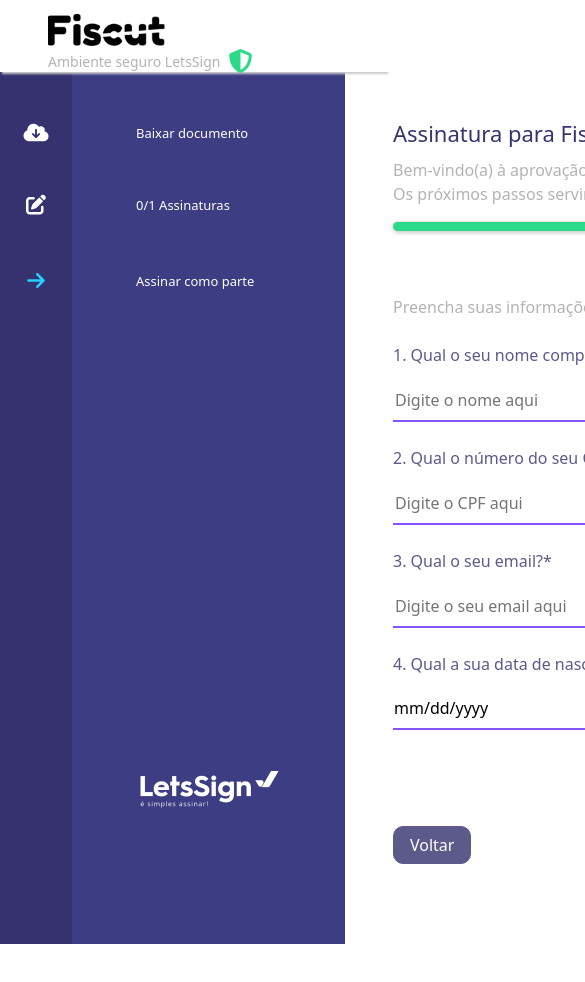
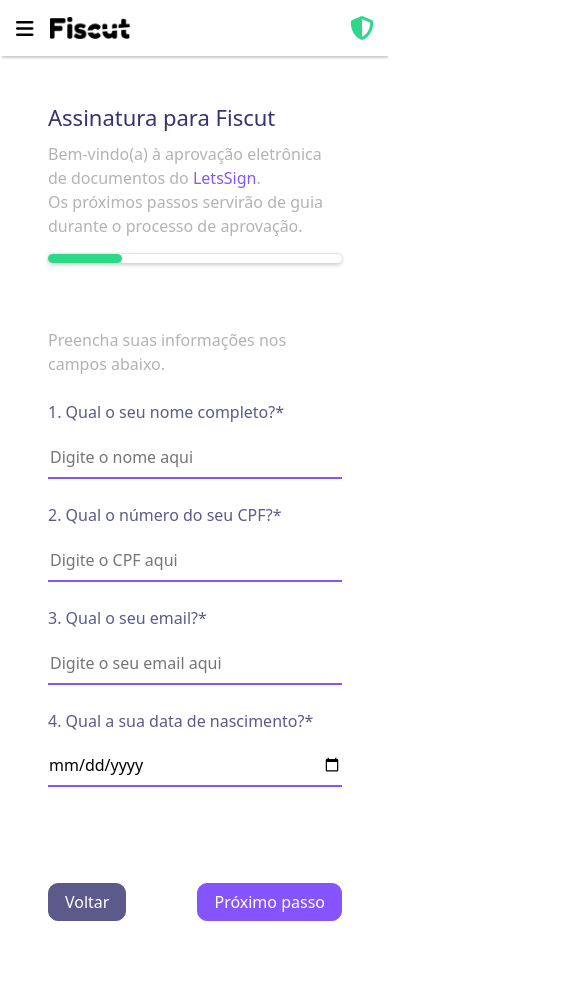
Before and after one commit to joaomelara/ChallengeLetsSign, a plain HTML site: page views/index.html in a window 390 px wide. Shown: the top 982 px of the page, 585 px wide, since content can reach past the window. Before the commit the page ends 944 px from the top, so only its background shows below. Drawn offline with nearby package versions, Linux system fonts and the light colour scheme.

Commit message:
beginning to make index responsive

```diff
--- a/assets/css/style.css
+++ b/assets/css/style.css
@@ -1,6 +1,11 @@
 .fiscutNav {
-    height: 72px;
     box-shadow: 0 4px 2px -2px #cbcbcb;
+    padding-left: 3rem !important;
+    padding-right: 3rem !important;
+}
+
+.mainContent{
+    width: 60%;
 }
 
 .genericIcon {
@@ -22,7 +27,7 @@
 }
 
 .secondaryColor {
-    background-color: #3D3D84;
+    background-color: #3D3D84 !important;
 }
 
 .fiscutNav span {
@@ -47,90 +52,107 @@
     font-weight: 500;
 }
 
-.titleLetsSign{
+.titleLetsSign {
     color: #353470;
     font-size: 22px;
     font-weight: 400;
 }
 
-.descriptionLetsSign{
+.descriptionLetsSign {
     margin-top: 12px;
     color: #b3b3b3
 }
 
-.attentionLetsSign{
+.attentionLetsSign {
     font-weight: 400;
     color: #5B5A8B;
 }
 
-.loading-bar{
+.loading-bar {
     height: 9px;
     background-color: #FFF;
     width: 100%;
     border-radius: 4.5px;
     box-shadow:
-    0 -1px 2px rgba(0, 0, 0, 0.1),
-    0 2px 4px rgba(0, 0, 0, 0.2);
+        0 -1px 2px rgba(0, 0, 0, 0.1),
+        0 2px 4px rgba(0, 0, 0, 0.2);
 }
 
-.loading-progress{
+.loading-progress {
     height: 100%;
     background-color: #2CD989;
     border-radius: 4.5px;
     width: 25%;
 }
 
-.loading-progress2{
+.loading-progress2 {
     height: 100%;
     background-color: #2CD989;
     border-radius: 4.5px;
     width: 50%;
 }
 
-.loading-progress3{
+.loading-progress3 {
     height: 100%;
     background-color: #2CD989;
     border-radius: 4.5px;
     width: 75%;
 }
 
-.token-main{
-    min-width: 100vh;
-}
-
-.emptySpace{
+.emptySpace {
     height: 2%;
     width: 10px;
 }
 
-.simpleInput{
+.simpleInput {
     width: 100%;
     border: 0px;
     border-bottom: 2px solid #8654FF;
 }
 
-.button-advance{
-    background-color: #8654FF!important ;
-    border-color: #8654FF!important;
+.button-advance {
+    background-color: #8654FF !important;
+    border-color: #8654FF !important;
     border-radius: 10px !important;
 
 }
 
-.button-back{
+.button-back {
     border-radius: 10px !important;
     background-color: #5B5A8B !important;
-    border-color: #5B5A8B!important;
+    border-color: #5B5A8B !important;
 
 }
 
-.authIcons{
+.authIcons {
     height: auto;
     max-height: 170px;
     width: auto;
     max-width: 100%;
 }
 
-.fa-auth-icon{
+.fa-auth-icon {
     font-size: 110px;
     color: #35326F;
 }
+
+@media (max-width: 768px) {
+
+    .fiscutNav {
+        padding-left: 1rem !important;
+        padding-right: 1rem !important;
+    }
+    .genericIcon {
+        height: auto;
+        max-height: 26px;
+        width: auto;
+        max-width: 100%;
+    }
+    .secureEnvironmentText{
+        display: none;
+    }
+    .mainContent{
+        width: 100%;
+    }
+
+}
--- a/views/index.html
+++ b/views/index.html
@@ -16,18 +16,24 @@
 
 <body onload="loadAll()" class="d-flex flex-column">
     <header>
-        <nav class="navbar navbar-light bg-white fiscutNav px-5">
-            <a class="navbar-brand" href="#">
-                <img class="genericIcon" src="../assets/images/FiscutLogo.png" alt="genericIcon" />
-            </a>
+        <nav class="navbar navbar-light bg-white fiscutNav align-items-center">
             <div class="d-flex align-items-center">
-                <span class="me-2">Ambiente seguro LetsSign</span>
+                <a class=" d-block d-md-none me-3" data-bs-toggle="offcanvas" href="#offcanvasExample" role="button"
+                    aria-controls="offcanvasExample">
+                    <i class="fa-solid fa-bars fa-lg" style="color: #000000;"></i>
+                </a>
+                <a class="navbar-brand" href="#">
+                    <img class="genericIcon pb-1" src="../assets/images/FiscutLogo.png" alt="genericIcon" />
+                </a>
+            </div>
+            <div class="d-flex align-items-center justify-content-center">
+                <span class="me-2 secureEnvironmentText">Ambiente seguro LetsSign</span>
                 <i class="fa-solid fa-shield-halved fa-xl" style="color: #2cd989;"></i>
             </div>
         </nav>
     </header>
     <main class="d-flex flex-row">
-        <div class="d-flex flex-column flex-shrink-0 primaryColor sidebar" style="width: 4.5rem">
+        <div class="d-none d-md-flex flex-column flex-shrink-0 primaryColor sidebar" style="width: 4.5rem">
             <ul class="nav nav-pills nav-flush flex-column mb-auto text-center">
                 <li class="nav-item">
                     <a href="" class="nav-link py-4 pt-5 rounded-0">
@@ -46,7 +52,7 @@
                 </li>
             </ul>
         </div>
-        <div class="d-flex flex-column flex-shrink-0 secondaryColor sidebar">
+        <div class="d-none d-md-flex flex-column flex-shrink-0 secondaryColor sidebar">
             <ul class="d-flex sidebar nav nav-pills nav-flush flex-column mb-auto px-5">
                 <li class="nav-item">
                     <div class="nav-link py-4 pt-5 rounded-0">
@@ -64,14 +70,14 @@
                     </div>
                 </li>
                 <li class="mt-auto">
-                    <div class="nav-link mb-5 rounded-0">
-                        <img class="letsSignLogo mb-5" src="../assets/images/LetsSignIcon.png" alt="LetsSign logo" />
+                    <div class="nav-link rounded-0">
+                        <img class="letsSignLogo" src="../assets/images/LetsSignIcon.png" alt="LetsSign logo" />
                     </div>
                 </li>
             </ul>
         </div>
 
-        <div class="w-25 m-5 token-main">
+        <div class="m-5 flex mainContent">
             <h2 class="titleLetsSign">Assinatura para Fiscut</h2>
             <p class="descriptionLetsSign">
                 Bem-vindo(a) à aprovação eletrônica de documentos do
@@ -111,6 +117,33 @@
             </form>
         </div>
 
+        <div class="offcanvas offcanvas-start" tabindex="-1" id="offcanvasExample"
+            aria-labelledby="offcanvasExampleLabel">
+            <div class="offcanvas-header primaryColor">
+                <a data-bs-toggle="offcanvas" href="#offcanvasExample" role="button"
+                    aria-controls="offcanvasExample">
+                    <i class="fa-solid fa-xmark fa-xl" style="color: #FFF;"></i>
+                </a>
+            </div>
+            <div class="offcanvas-body p-4 primaryColor d-flex flex-column justify-content-between">
+                <a href="" class="py-4 pt-5 rounded-0">
+                    <i class="fa-solid fa-cloud-arrow-down fa-lg me-4" style="color: #ffffff;"></i>
+                    <span class="text-white sidebar-text">Baixar documento</span>
+                </a>
+                <div class="py-4 rounded-0">
+                    <i class="fa-solid fa-pen-to-square fa-lg me-4" style="color: #ffffff;"></i>
+                    <span class="text-white sidebar-text">0/1 Assinaturas</span>
+                </div>
+                <div class="pt-4 rounded-0">
+                    <i class="fa-solid fa-arrow-right fa-lg me-4" style="color: #24d3fe;"></i>
+                    <span class="text-white sidebar-text">Assinar como parte</span>
+                </div>
+                <div class="mt-auto">
+                    <img class="letsSignLogo mb-5" src="../assets/images/LetsSignIcon.png" alt="LetsSign logo" />
+                </div>
+            </div>
+        </div>
+
 
         <script src="https://cdn.jsdelivr.net/npm/bootstrap@5.3.5/dist/js/bootstrap.bundle.min.js"
             integrity="sha384-k6d4wzSIapyDyv1kpU366/PK5hCdSbCRGRCMv+eplOQJWyd1fbcAu9OCUj5zNLiq"
```
